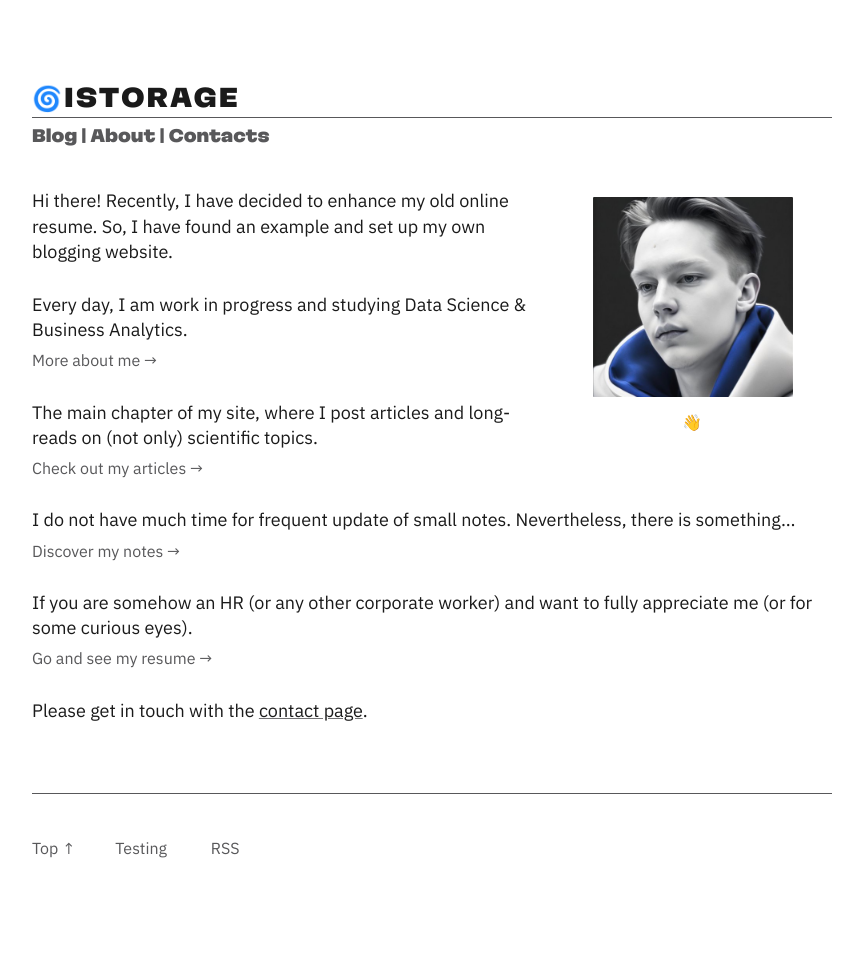
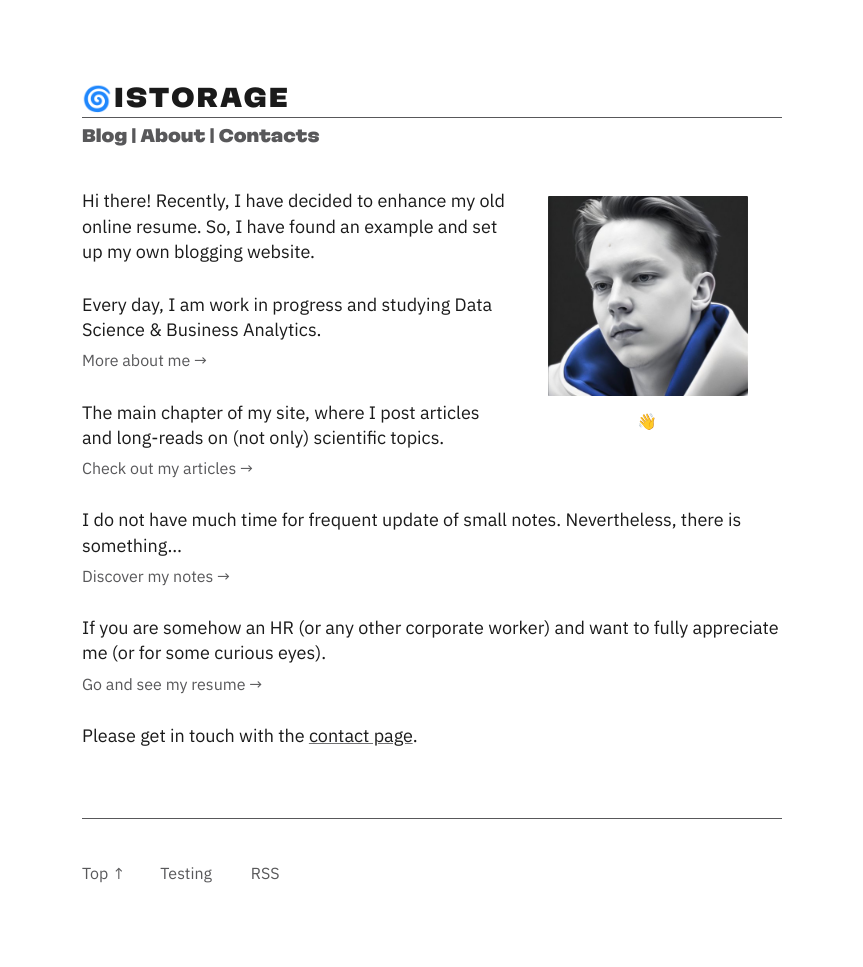
Before and after one commit to suchkow/suchkow.github.io, a Jekyll site: the page built from index.md, in a window 1280 px wide. Shown: the whole page, without its empty margins (208-1071 px from the left). Built offline with Jekyll 4.4.1, drawn with Linux system fonts in a browser that asks for light colours; before the commit the page ends 942 px from its top, so only the background shows below that.

Commit message:
Update main.scss

```diff
--- a/css/main.scss
+++ b/css/main.scss
@@ -4,7 +4,7 @@
 $body-typeface: IBM Plex Sans, sans-serif;
 $heading-typeface: Martian Grotesk, sans-serif;
 $mono-typeface: IBM Plex Mono, monospace;
-$text-width: 800px;
+$text-width: 700px;
 
 @font-face {
   font-family: "Martian Grotesk";
```
